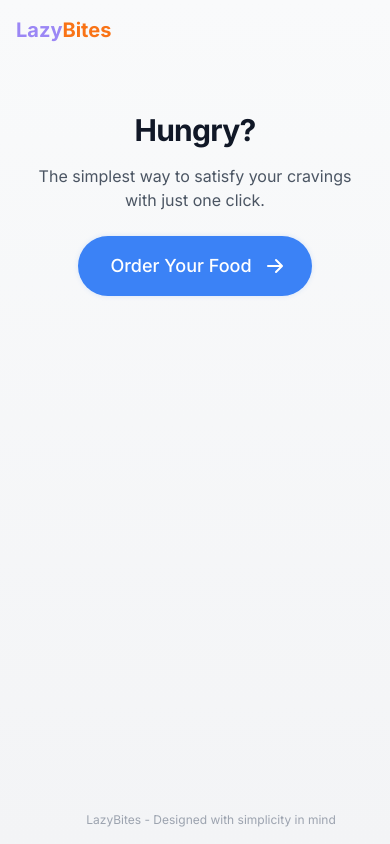
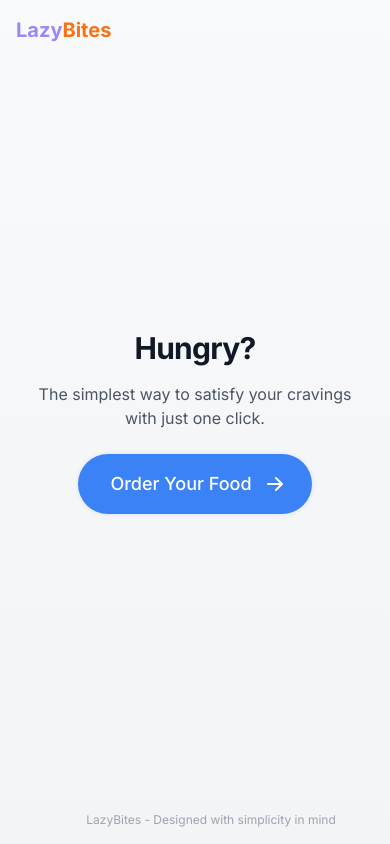
Before and after one commit to bsubratpatel/food-order-application, a React (Vite) app: page / in a window 390 px wide. Built offline with nearby package versions, Linux system fonts and the light colour scheme.

Commit message:
Center main content
Center the main content on both mobile and desktop screens.

```diff
--- a/src/pages/Index.tsx
+++ b/src/pages/Index.tsx
@@ -1,3 +1,4 @@
+
 import React, { useState } from "react";
 import { motion } from "framer-motion";
 import FoodButton from "@/components/FoodButton";
@@ -37,7 +38,7 @@ const Index: React.FC = () => {
         initial={{ opacity: 0, y: 20 }}
         animate={{ opacity: 1, y: 0 }}
         transition={{ duration: 0.8, ease: [0.16, 1, 0.3, 1] }}
-        className="text-center max-w-xl mx-auto mb-16 px-4 md:px-0 mt-24 md:mt-20"
+        className="text-center max-w-xl mx-auto flex-1 flex flex-col justify-center items-center px-4 md:px-0"
       >
         <h1 className="text-3xl md:text-4xl lg:text-5xl font-bold tracking-tight text-gray-900 mb-4 md:mb-6">
           Hungry?
```
